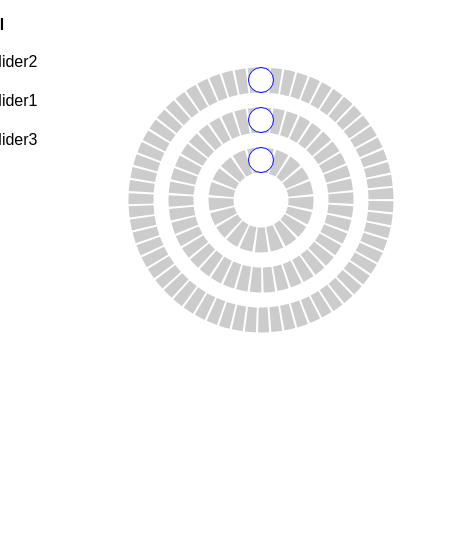
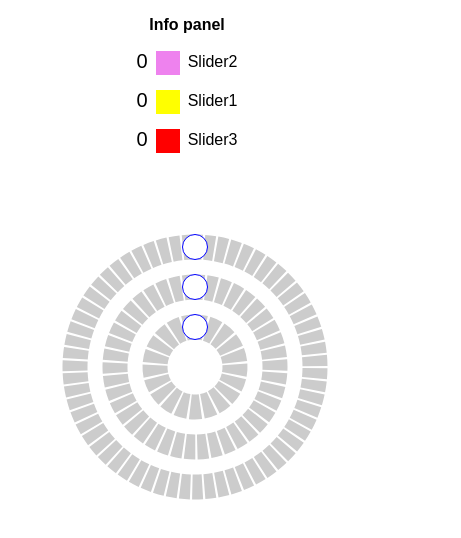
Before and after one commit to filippotocnik/circular-slider, a plain HTML site: page index.html in a window 390 px wide. Shown: the whole page, 461 px wide, since content can reach past the window. Drawn offline with Linux system fonts and the light colour scheme.

Commit message:
Styling fixes

```diff
--- a/index.css
+++ b/index.css
@@ -14,11 +14,18 @@ body {
 
 #app {
   display: flex;
-  width: 800px;
-  height: 800px;
+}
+
+@media only screen and (max-width: 600px) {
+  #app {
+    flex-direction: column;
+  }
 }
 
 .info-panel {
+  display: flex;
+  flex-direction: column;
+  align-items: center;
   padding: 1rem 1rem 0 0;
   list-style: none;
 }
@@ -30,6 +37,7 @@ body {
 .info-panel li {
   display: flex;
   align-items: center;
+  justify-content: center;
   margin-bottom: 1rem;
 }
 
```
